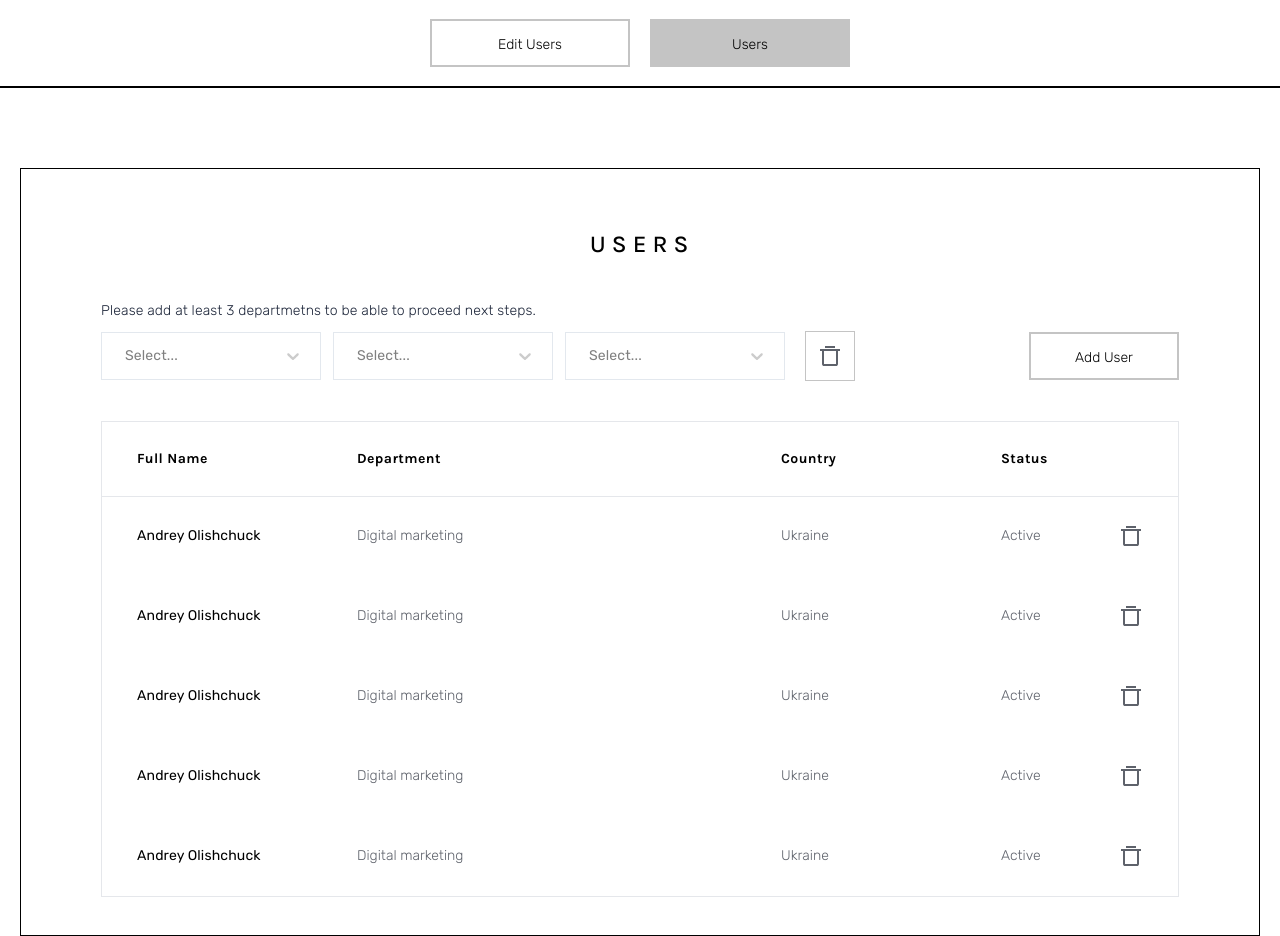
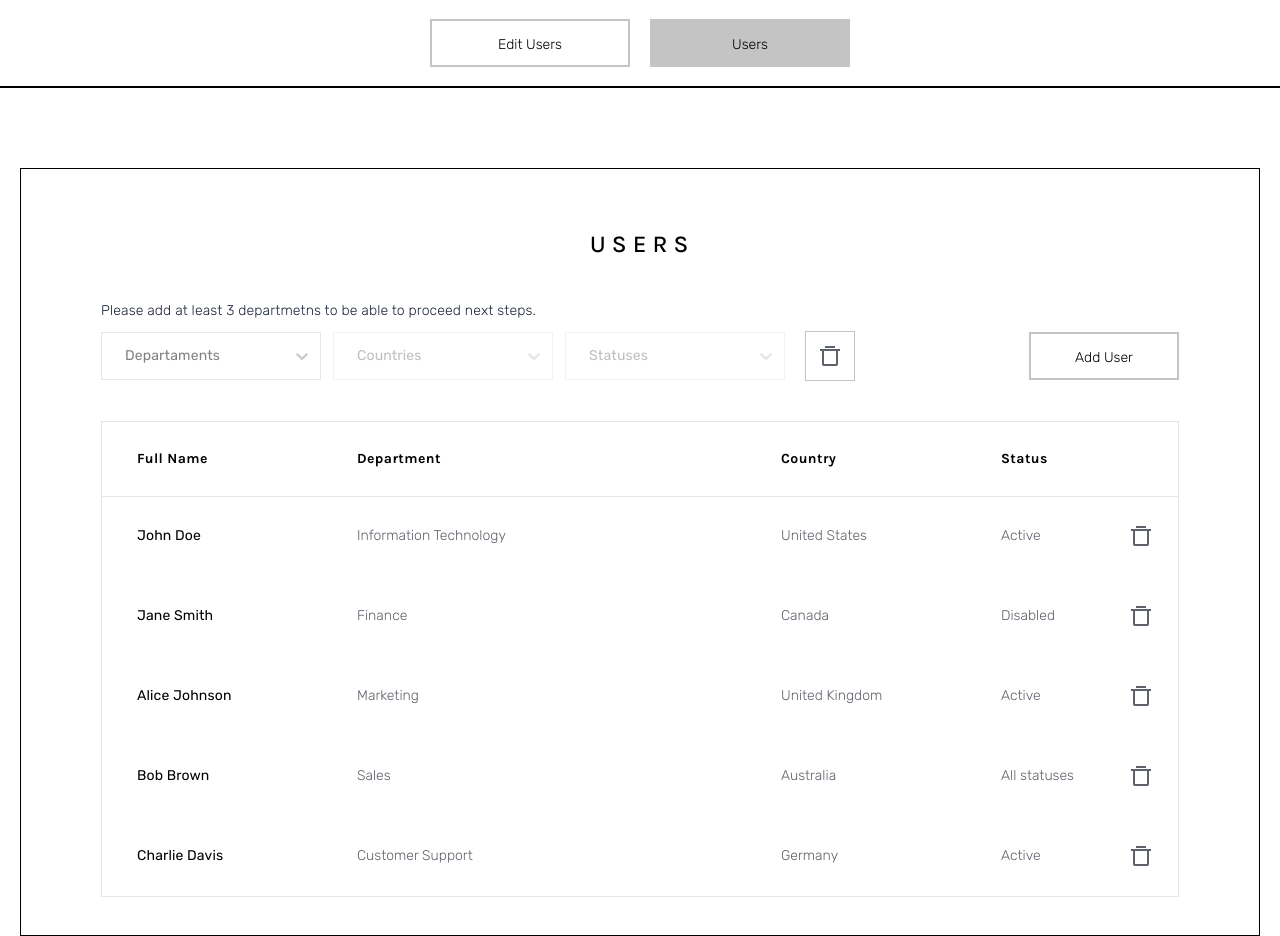
Before and after one commit to Meacronacer/react-test-task, a React (Vite) app: page /users in a window 1280 px wide. Shown: the top 936 px of the page. Built offline with nearby package versions, Linux system fonts and the light colour scheme.

Commit message:
added functionallity on users page, when 3 deportaments are selected only after that else filters will be available and add users render by map on users page

```diff
--- a/src/pages/editUsersPage.tsx
+++ b/src/pages/editUsersPage.tsx
@@ -13,31 +13,57 @@ interface option {
   value: string;
 }
 
-export const Styles: StylesConfig<option, false, GroupBase<option>> = {
-  control: (styles) => ({
+type isMulti = false | true
+
+export const Styles: StylesConfig<option, isMulti, GroupBase<option>> = {
+  control: (styles, state) => ({
     ...styles,
     backgroundColor: "white",
     borderColor: "#e3e8ee",
+    color: state.isDisabled ? '#c2c2c2' : '#000',
+    opacity: state.isDisabled ? '50%' : '',
     '&:hover': { borderColor: 'gray' },
     boxShadow: "none",
-    height: "48px",
-    paddingLeft: "13px",
-    paddingRight: "9px",
+    height:  "48px",
+    paddingLeft:  "13px",
+    paddingRight: state.isMulti ? '0px': "9px",
     borderRadius: "0",
     fontSize: "14px",
     fontFamily: "Rubik",
     letterSpacing: "0.01em",
+  }),
+  menuList: (base) => ({
+    ...base,
+   "::-webkit-scrollbar": {
+     width: "4px"
+   },
+   "::-webkit-scrollbar-track": {
+     background: "#fff",
+   },
+   "::-webkit-scrollbar-thumb": {
+     background: "#000",
+     borderRadius: '8px'
+   },
+   "::-webkit-scrollbar-thumb:hover": {
+     background: "#555"
+   }
   }),
   dropdownIndicator: (base, state) => ({
     ...base,
     transition: "all .2s ease",
     transform: state.selectProps.menuIsOpen ? "rotate(180deg)" : ''
   }),
-  option: (styles) => ({
+  option: (styles, state) => ({
     ...styles,
-    paddingLeft: "22px",
+    paddingLeft:"22px",
     fontSize: "14px",
     fontFamily: "Rubik",
+    display: state.isMulti ? 'flex' : '',
+    columnGap: '12px',
+    color: '#5e626b',
+    background: '#fff',
+    '&:hover': {background: '#eae6e6'},
+    '&:active': {background: '#eae6e6'}
   }),
 };
 
@@ -120,7 +146,7 @@ const EditUsersPage: React.FC = () => {
             <Select
               value={department}
               styles={Styles}
-              onChange={(e) => {
+              onChange={(e:any) => {
                 if (e) {
                   setDepartamnet(e);
                   setChangeHasDone(true)
@@ -142,14 +168,12 @@ const EditUsersPage: React.FC = () => {
             <Select
               value={coutry}
               styles={Styles}
-              onChange={(e) => {
-                if (e) {
+              onChange={(e:any) => {
                   setCountry(e);
                   setChangeHasDone(true)
                   let temp = countries[0];
                   countries[0] = countries[e.index];
                   countries[e.index] = temp;
-                }
               }}
               options={countrysData}
               components={{
@@ -164,14 +188,12 @@ const EditUsersPage: React.FC = () => {
             <Select
               value={status}
               styles={Styles}
-              onChange={(e) => {
-                if (e) {
-                  setStatus(e);
+              onChange={(e:any) => {
+                  setStatus(e)
                   setChangeHasDone(true)
                   let temp = statuses[0];
                   statuses[0] = statuses[e.index];
                   statuses[e.index] = temp;
-                }
               }}
               options={statusesData}
               components={{
--- a/src/pages/usersPage.tsx
+++ b/src/pages/usersPage.tsx
@@ -1,9 +1,56 @@
-import Select from "react-select";
+import { default as Select, components} from "react-select";
 import trash from "../assets/remove.svg";
+import { departments } from "../data/departments";
 import { Button } from "../components/button";
 import { Styles } from "./editUsersPage";
+import { useState } from "react";
+import { countries } from "../data/countries";
+import { statuses } from "../data/statuses";
+import { users } from "../data/users";
+
+const Option = (props:any) => {
+    return (
+      <div>
+        <components.Option {...props}>
+          <input
+            type="checkbox"
+            className="h-[24px] w-[24px] accent-[#000]"
+            checked={props.isSelected}
+            onChange={() => null}
+          />{" "}
+          <label>{props.label}</label>
+        </components.Option>
+      </div>
+    );
+  };
 
 const UsersPage: React.FC = () => {
+    const [departmentsSelected, setDepartamnetSelected] = useState({ optionSelected: null });
+    const [countriesSelected, setCountriesSelected] = useState({ optionSelected: null })
+    const [statusesSelected, setStatusSelected] = useState({ optionSelected: null })
+    const departmentsData = departments.map((item, index) => ({index, label: item.name, value: item.name}))
+    const countriesData = countries.map((item, index) => ({index, label: item.name, value: item.name}))
+    const statusesData = statuses.map((item, index) => ({index, label: item.name, value: item.name}))
+    let departmentLen = Object(departmentsSelected.optionSelected).length
+    let countriesLen = Object(countriesSelected.optionSelected).length
+    let statusesLen = Object(statusesSelected.optionSelected).length
+
+    const userData = users.map((item, index) => (
+        <tr key={index} className="h-[80px] font-[Rubik] px-[34px] border-separate">
+            <td className="tracking-[0.01em]">{item.name}</td>
+            <td className="font-[300] leading-[143%] font-[Rubik] text-[#5e626b]">{item.department.name}</td>
+            <td className="font-[300] leading-[143%] font-[Rubik] text-[#5e626b]">{item.country.name}</td>
+            <td className="font-[300] leading-[143%] font-[Rubik] text-[#5e626b]">{item.status.name}</td>
+            <td className="float-right h-full"><img className="pf-[20px] pt-[27px] cursor-pointer hover:scale-105 transition-transform" src={trash} alt="trash" /></td>
+        </tr>
+    ))
+
+    const handleReset = () => {
+      setDepartamnetSelected({ optionSelected: null});
+      setCountriesSelected({ optionSelected: null})
+      setStatusSelected({ optionSelected: null})
+    };
+
   return (
     <div className="border-[1px] border-black w-[1240px] h-[768px] mx-auto my-[80px] p-[80px] pt-[60px]">
       <h1 className="text-[24px] text-center ml-1 tracking-[0.25em] leading-[133%] font-medium font-[Karla]">
@@ -20,27 +67,56 @@ const UsersPage: React.FC = () => {
             <Select
               className="w-[220px]"
               styles={Styles}
+              options={departmentsData}
+              closeMenuOnSelect={false}
+              hideSelectedOptions={false}
+              controlShouldRenderValue={false}
+              value={departmentsSelected.optionSelected}
+              onChange={(selected:any) => setDepartamnetSelected({optionSelected: selected})}
+              placeholder={`Departaments ${departmentLen > 0 ? departmentLen : ''}`}
+              isMulti
               components={{
                 IndicatorSeparator: () => null,
+                Option
               }}
             />
             <Select
               className="w-[220px]"
               styles={Styles}
+              isMulti
+              options={countriesData}
+              value={countriesSelected.optionSelected}
+              onChange={(selected:any) => setCountriesSelected({optionSelected: selected})}
+              closeMenuOnSelect={false}
+              hideSelectedOptions={false}
+              controlShouldRenderValue={false}
+              placeholder={`Countries ${countriesLen > 0 ? countriesLen : ''}`}
+              isDisabled={departmentLen === undefined || departmentLen <= 2}
               components={{
                 IndicatorSeparator: () => null,
+                Option
               }}
             />
             <Select
               className="w-[220px]"
               styles={Styles}
+              options={statusesData}
+              closeMenuOnSelect={false}
+              hideSelectedOptions={false}
+              controlShouldRenderValue={false}
+              value={statusesSelected.optionSelected}
+              onChange={(selected:any) => setStatusSelected({optionSelected: selected})}
+              placeholder={`Statuses ${statusesLen > 0 ? statusesLen : ''}`}
+              isDisabled={departmentLen === undefined || departmentLen <= 2}
+              isMulti
               components={{
                 IndicatorSeparator: () => null,
+                Option
               }}
             />
           </div>
 
-          <div className="p-3 border-[1px] border-[#c4c4c4] ml-5 hover:border-gray-600 group cursor-pointer">
+          <div onClick={handleReset} className="p-3 border-[1px] border-[#c4c4c4] ml-5 hover:border-gray-600 group cursor-pointer">
             <img
               className="group-hover:scale-105 transition-transform"
               src={trash}
@@ -48,10 +124,10 @@ const UsersPage: React.FC = () => {
             />
           </div>
 
-          <Button className="ml-auto">Add User</Button>
+          <Button className="ml-auto font-[Rubik] hover:bg-gray-300 transition-colors">Add User</Button>
         </div>
 
-        <div className="relative border-[1px] mt-10 px-[34px]">
+        <div className="relative border-[1px] mt-10 pl-[34px] pr-[24px] max-h-[476px] overflow-y-auto scrollbar-thin scrollbar-webkit">
             <hr className="absolute w-full h-[1px] bg-[##5e626] left-0 top-[74px]" />
         <table className="w-full text-left border-separate-2 border-collapse text-[14px]">
           <thead className="h-[74px] font-bold font-[Karla] leading-[143%] tracking-[0.03em]">
@@ -64,41 +140,7 @@ const UsersPage: React.FC = () => {
             </tr>
           </thead>
           <tbody>
-            <tr className="h-[80px] font-[Rubik] px-[34px] border-separate">
-              <td className="tracking-[0.01em]">Andrey Olishchuck</td>
-              <td className="font-[300] leading-[143%] font-[Rubik] text-[#5e626b]">Digital marketing</td>
-              <td className="font-[300] leading-[143%] font-[Rubik] text-[#5e626b]">Ukraine</td>
-              <td className="font-[300] leading-[143%] font-[Rubik] text-[#5e626b]">Active</td>
-              <td className="float-right h-full"><img className="pt-[27px] cursor-pointer hover:scale-105 transition-transform" src={trash} alt="trash" /></td>
-            </tr>
-            <tr className="h-[80px]  font-[Rubik]">
-              <td className="tracking-[0.01em]">Andrey Olishchuck</td>
-              <td className="font-[300] leading-[143%] font-[Rubik] text-[#5e626b]">Digital marketing</td>
-              <td className="font-[300] leading-[143%] font-[Rubik] text-[#5e626b]">Ukraine</td>
-              <td className="font-[300] leading-[143%] font-[Rubik] text-[#5e626b]">Active</td>
-              <td className="float-right h-full"><img className="pt-[27px] cursor-pointer hover:scale-105 transition-transform" src={trash} alt="trash" /></td>
-            </tr>
-            <tr className="h-[80px]  font-[Rubik]">
-              <td className="tracking-[0.01em]">Andrey Olishchuck</td>
-              <td className="font-[300] leading-[143%] font-[Rubik] text-[#5e626b]">Digital marketing</td>
-              <td className="font-[300] leading-[143%] font-[Rubik] text-[#5e626b]">Ukraine</td>
-              <td className="font-[300] leading-[143%] font-[Rubik] text-[#5e626b]">Active</td>
-              <td className="float-right h-full"><img className="pt-[27px] cursor-pointer hover:scale-105 transition-transform" src={trash} alt="trash" /></td>
-            </tr>
-            <tr className="h-[80px]  font-[Rubik]">
-              <td className="tracking-[0.01em]">Andrey Olishchuck</td>
-              <td className="font-[300] leading-[143%] font-[Rubik] text-[#5e626b]">Digital marketing</td>
-              <td className="font-[300] leading-[143%] font-[Rubik] text-[#5e626b]">Ukraine</td>
-              <td className="font-[300] leading-[143%] font-[Rubik] text-[#5e626b]">Active</td>
-              <td className="float-right h-full"><img className="pt-[27px] cursor-pointer hover:scale-105 transition-transform" src={trash} alt="trash" /></td>
-            </tr>
-            <tr className="h-[80px]  font-[Rubik]">
-              <td className="tracking-[0.01em]">Andrey Olishchuck</td>
-              <td className="font-[300] leading-[143%] font-[Rubik] text-[#5e626b]">Digital marketing</td>
-              <td className="font-[300] leading-[143%] font-[Rubik] text-[#5e626b]">Ukraine</td>
-              <td className="font-[300] leading-[143%] font-[Rubik] text-[#5e626b]">Active</td>
-              <td className="float-right h-full"><img className="pt-[27px] cursor-pointer hover:scale-105 transition-transform" src={trash} alt="trash" /></td>
-            </tr>
+            {userData}
           </tbody>
         </table>
         </div>
--- a/tailwind.config.js
+++ b/tailwind.config.js
@@ -11,5 +11,29 @@ export default {
       },
     },
   },
-  plugins: [],
+  plugins: [
+    function ({addUtilities}) {
+      const newUtilities = {
+        '.scrollbar-thin': {
+          useScrollbarWidth: 'thin',
+          scrollbarColor: 'white',
+        },
+        '.scrollbar-webkit': {
+          '&::-webkit-scrollbar': {
+            width:'8px'
+          },
+          '&::-webkit-scrollbar-track': {
+            background: '#E5E7EB'
+          },
+          '&::-webkit-scrollbar-thumb': {
+            backgroundColor: 'gray',
+            borderRadius: '20px',
+            border:'1px solid white'
+          }
+        }
+      }
+
+      addUtilities(newUtilities, ['responsive', "hover"])
+    }
+  ],
 }
```
